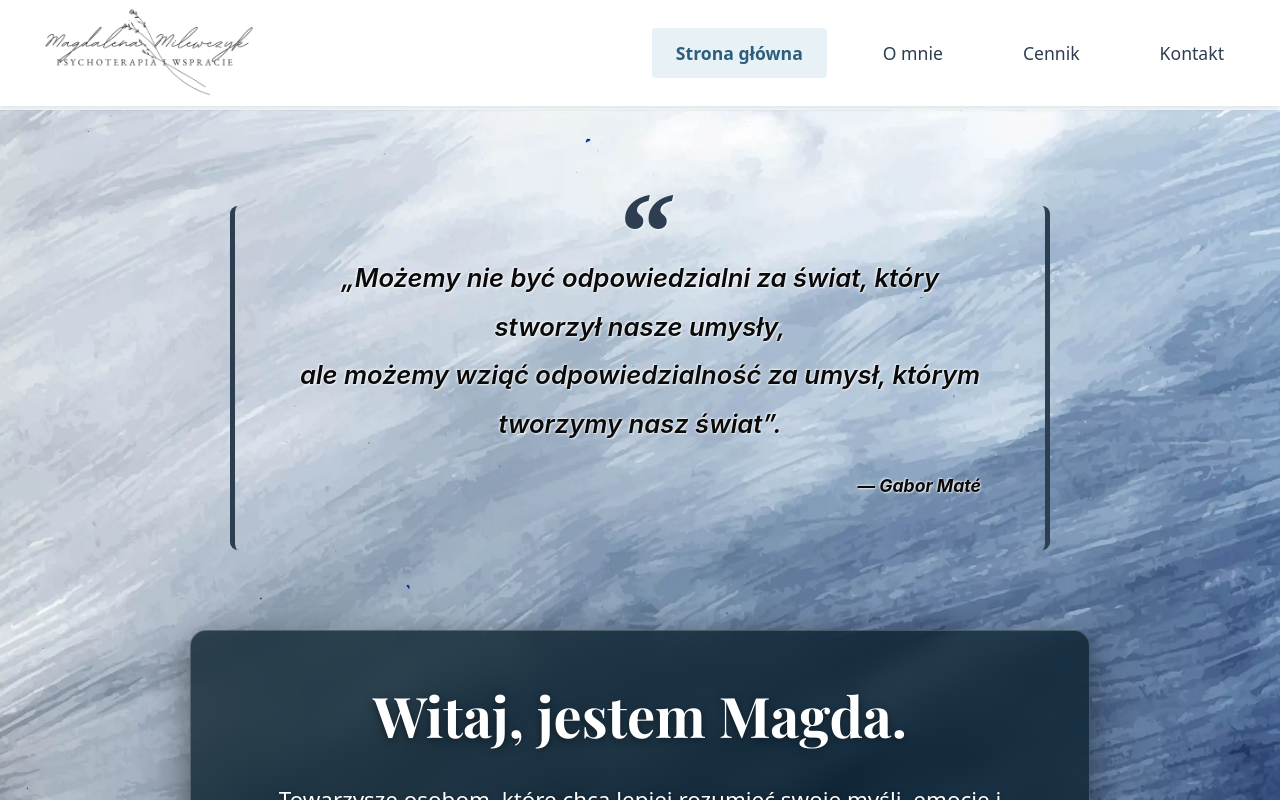
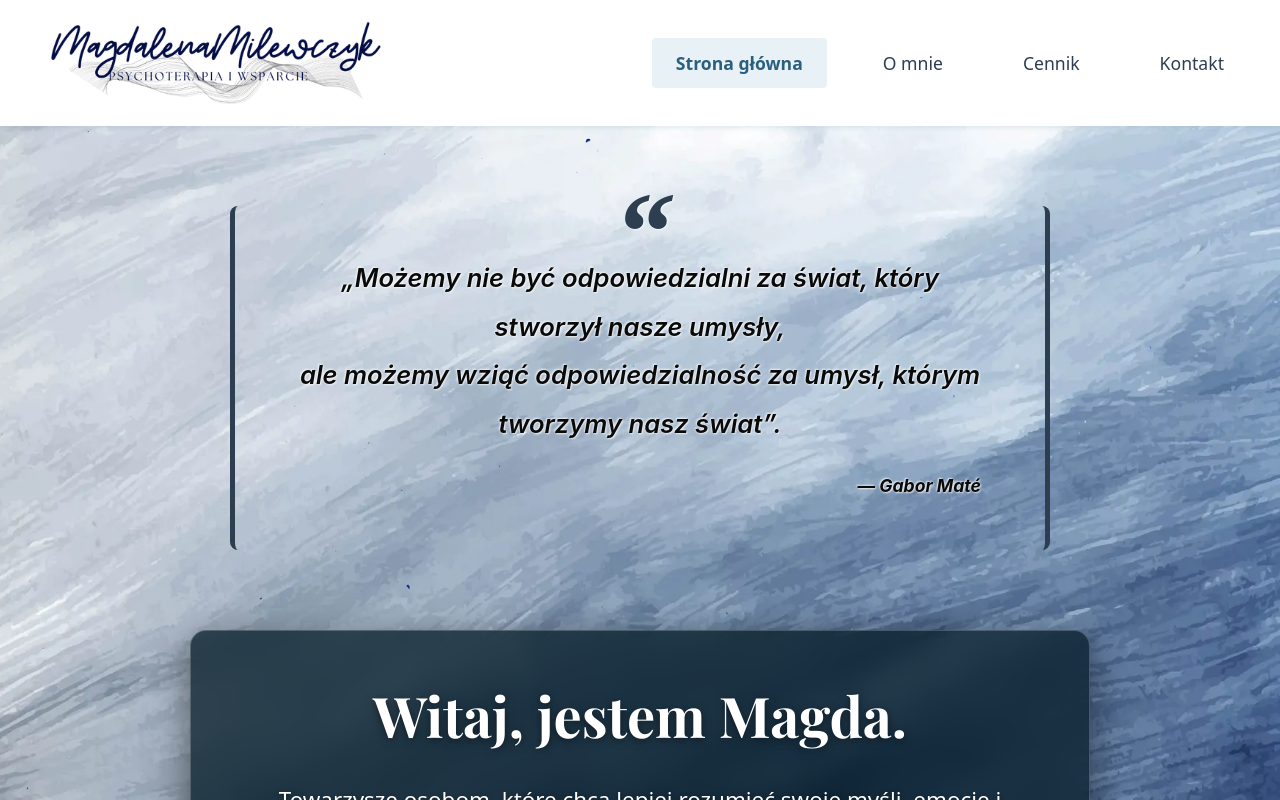
Before and after one commit to ernestpeplinski/psychoterapia-koscierzyna-pl, a React (Vite) app: page / in a window 1280 px wide. Shown: the top 800 px of the page. Built offline with nearby package versions, Linux system fonts and the light colour scheme.

Commit message:
Update logo image and adjust header logo size

```diff
--- a/src/layout/Footer.tsx
+++ b/src/layout/Footer.tsx
@@ -1,5 +1,5 @@
 import "../styles/footer.scss";
-import logo from "../assets/Logo MM.png";
+import logo from "../assets/Logo Magdalena Milewczyk.png";
 import partnerLogo from "../assets/images/centrum-pomocy-psychologicznej-koscierzyna-logo.png";
 import {
   FaMapMarkerAlt,
--- a/src/layout/Header.tsx
+++ b/src/layout/Header.tsx
@@ -1,6 +1,6 @@
 import { NavLink } from "react-router-dom";
 import "../styles/header.scss";
-import logo from "../assets/Logo MM.png";
+import logo from "../assets/Logo Magdalena Milewczyk.png";
 
 function Header() {
   return (
--- a/src/styles/header.scss
+++ b/src/styles/header.scss
@@ -23,7 +23,7 @@
     align-items: center;
 
     img {
-      height: 90px;
+      height: 110px;
       width: auto;
       object-fit: contain;
     }
```
Also changed, not shown: src/assets/Logo Magdalena Milewczyk.png (added).
